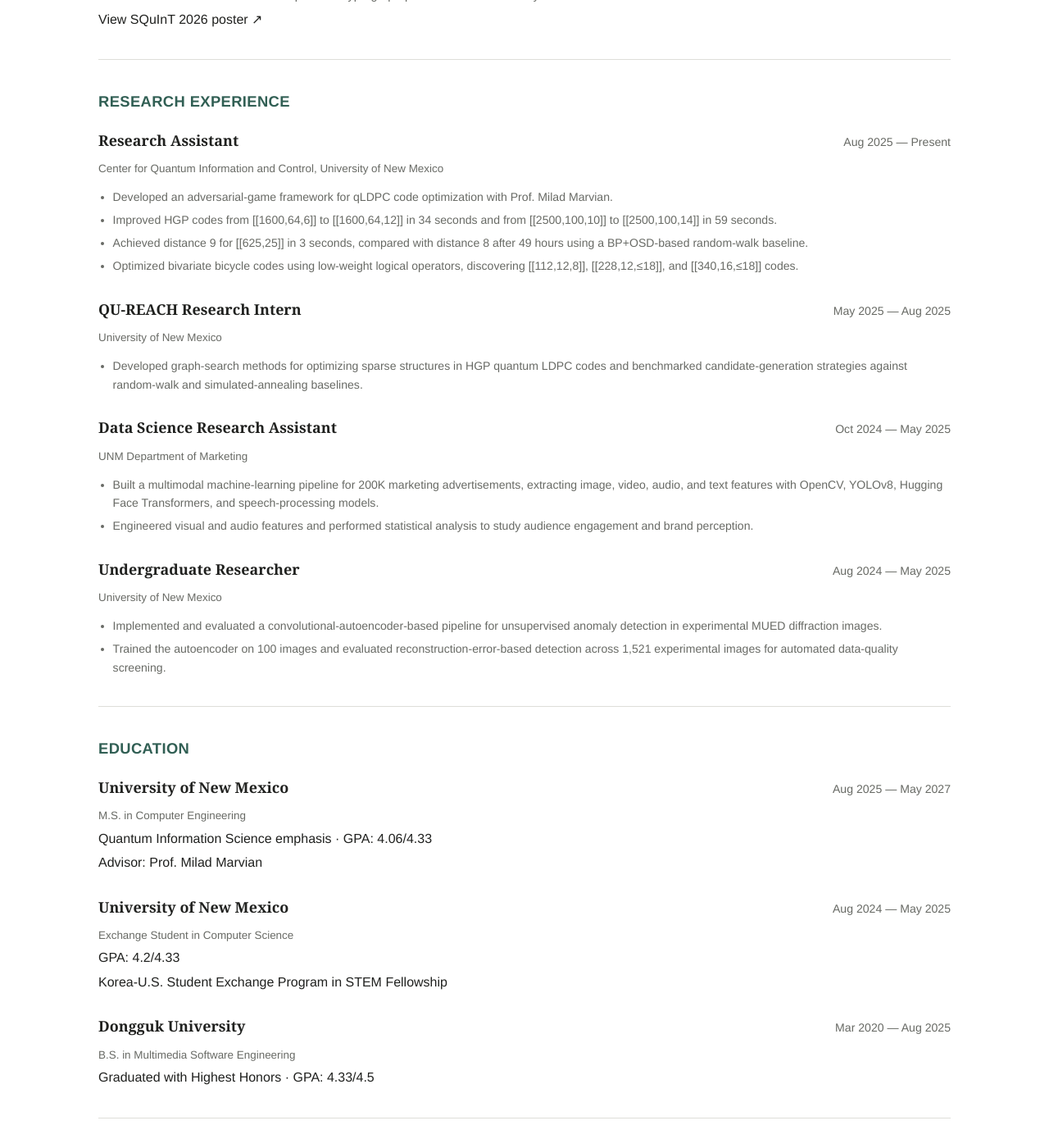
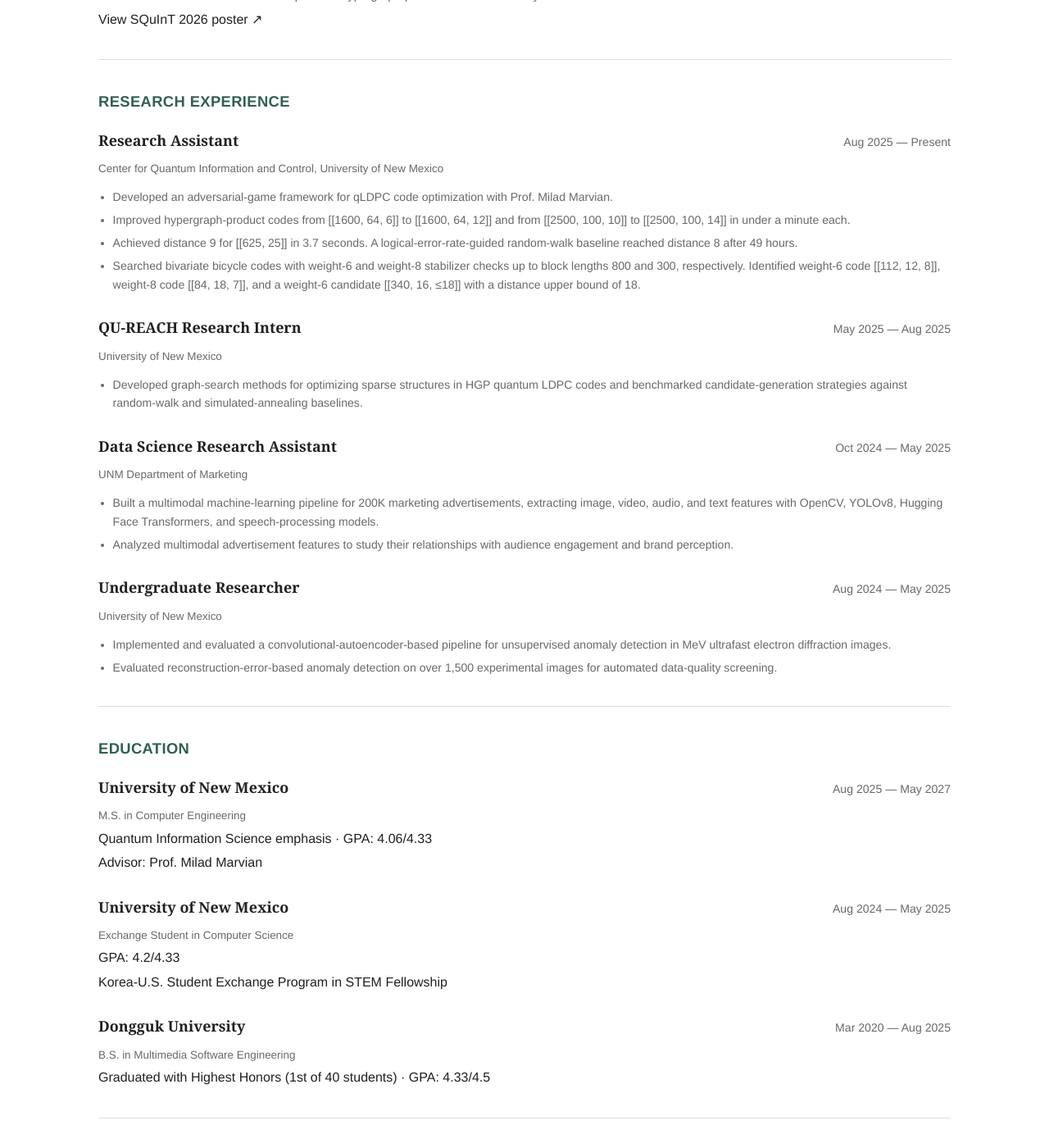
Before and after one commit to manyyeon/manyyeon.github.io, a Jekyll site: the page index.html, which Jekyll copies as it is, in a window 1280 px wide and 1400 px high, scrolled down 554 px. Shown: the whole window at 82% size. Built offline with Jekyll 4.4.1, drawn with Linux system fonts in a browser that asks for light colours; some of the changed text lies outside the part shown.

Commit message:
Align homepage with November 2026 CV

```diff
--- a/index.html
+++ b/index.html
@@ -132,19 +132,21 @@
                   optimization with Prof. Milad Marvian.
                 </li>
                 <li>
-                  Improved HGP codes from [[1600,64,6]] to [[1600,64,12]] in 34
-                  seconds and from [[2500,100,10]] to [[2500,100,14]] in 59
-                  seconds.
+                  Improved hypergraph-product codes from [[1600, 64, 6]] to
+                  [[1600, 64, 12]] and from [[2500, 100, 10]] to
+                  [[2500, 100, 14]] in under a minute each.
                 </li>
                 <li>
-                  Achieved distance 9 for [[625,25]] in 3 seconds, compared with
-                  distance 8 after 49 hours using a BP+OSD-based random-walk
-                  baseline.
+                  Achieved distance 9 for [[625, 25]] in 3.7 seconds. A
+                  logical-error-rate-guided random-walk baseline reached
+                  distance 8 after 49 hours.
                 </li>
                 <li>
-                  Optimized bivariate bicycle codes using low-weight logical
-                  operators, discovering [[112,12,8]], [[228,12,≤18]], and
-                  [[340,16,≤18]] codes.
+                  Searched bivariate bicycle codes with weight-6 and weight-8
+                  stabilizer checks up to block lengths 800 and 300,
+                  respectively. Identified weight-6 code [[112, 12, 8]],
+                  weight-8 code [[84, 18, 7]], and a weight-6 candidate
+                  [[340, 16, ≤18]] with a distance upper bound of 18.
                 </li>
               </ul>
             </div>
@@ -181,8 +183,8 @@
                   and speech-processing models.
                 </li>
                 <li>
-                  Engineered visual and audio features and performed statistical
-                  analysis to study audience engagement and brand perception.
+                  Analyzed multimodal advertisement features to study their
+                  relationships with audience engagement and brand perception.
                 </li>
               </ul>
             </div>
@@ -197,13 +199,12 @@
               <ul>
                 <li>
                   Implemented and evaluated a convolutional-autoencoder-based
-                  pipeline for unsupervised anomaly detection in experimental
-                  MUED diffraction images.
+                  pipeline for unsupervised anomaly detection in MeV ultrafast
+                  electron diffraction images.
                 </li>
                 <li>
-                  Trained the autoencoder on 100 images and evaluated
-                  reconstruction-error-based detection across 1,521 experimental
-                  images for automated data-quality screening.
+                  Evaluated reconstruction-error-based anomaly detection on over
+                  1,500 experimental images for automated data-quality screening.
                 </li>
               </ul>
             </div>
@@ -242,7 +243,7 @@
             </div>
             <div class="entryDetails">
               <p class="place">B.S. in Multimedia Software Engineering</p>
-              <p>Graduated with Highest Honors · GPA: 4.33/4.5</p>
+              <p>Graduated with Highest Honors (1st of 40 students) · GPA: 4.33/4.5</p>
             </div>
           </article>
         </div>
@@ -310,15 +311,15 @@
               <p class="place">SnapIT!</p>
               <ul>
                 <li>
-                  Launched an AI-powered iOS photo booth app on the App Store,
-                  reaching 2K+ downloads and reducing four-cut photo generation
-                  time by 50%. Selected as a Top 10 finalist in the Epson
-                  Innovation Challenge.
+                  Co-founded and launched an AI-powered four-cut photo booth app
+                  with background removal, image generation, and customizable
+                  photo frames. The app reached 2K+ App Store downloads and was
+                  a Top 10 finalist in the Epson Innovation Challenge.
                 </li>
                 <li>
-                  Secured B2B partnerships for four local events and managed
-                  live deployments, stakeholder communication, and user
-                  feedback.
+                  Led full-stack development and Epson printer integration.
+                  Secured B2B partnerships and managed live deployments for
+                  customized photo booths at four events in Albuquerque.
                 </li>
               </ul>
             </div>
@@ -404,6 +405,13 @@
             </div>
             <span>2025</span>
           </article>
+          <article>
+            <div>
+              <h3><a href="https://www.naechinso.com/" target="_blank" rel="noreferrer">Naechinso — Friend-Endorsed Dating App</a></h3>
+              <p>Co-developed a dating app that requires a recommendation from a real-life friend to sign up. Presented it at the 11th Central MakeUs Challenge Demo Day.</p>
+            </div>
+            <span>2022</span>
+          </article>
         </div>
       </section>
       <section class="contentSection">
@@ -428,13 +436,39 @@
           </article>
         </div>
       </section>
+      <section class="contentSection" id="teaching">
+        <h2>Teaching experience</h2>
+        <div class="simpleList">
+          <article>
+            <div>
+              <h3>Algorithm Study Leader</h3>
+              <p>Hack The World, University of New Mexico · Led weekly sessions on algorithms and facilitated peer presentations and problem-solving discussions.</p>
+            </div>
+            <span>2024 — 2025</span>
+          </article>
+          <article>
+            <div>
+              <h3>Teaching Assistant, Java Programming</h3>
+              <p>Dongguk University · Taught Java in person through live coding demonstrations and hands-on exercises.</p>
+            </div>
+            <span>Mar 2022 — Jun 2022</span>
+          </article>
+          <article>
+            <div>
+              <h3>Academic Tutor, Java Programming</h3>
+              <p>Dongguk University · Tutored students in object-oriented programming, data structures, algorithms, and software design.</p>
+            </div>
+            <span>Sep 2021 — Feb 2022</span>
+          </article>
+        </div>
+      </section>
       <section class="contentSection">
         <h2>Leadership &amp; activities</h2>
         <div class="simpleList">
           <article>
             <div>
               <h3>IEEE UNM chapter</h3>
-              <p>Member · Represented IEEE at CES 2026 and CES 2025.</p>
+              <p>Member · Staffed the IEEE booth at CES 2025 and CES 2026.</p>
             </div>
             <span>2024 — Present</span>
           </article>
@@ -458,6 +492,13 @@
               <p>Officer · University of New Mexico</p>
             </div>
             <span>2024 — 2025</span>
+          </article>
+          <article>
+            <div>
+              <h3>Central MakeUs Challenge (CMC)</h3>
+              <p>Web Development Lead · Led web development study groups and organized a 24-hour hackathon and Demo Day for the 12th cohort.</p>
+            </div>
+            <span>Nov 2022 — Mar 2023</span>
           </article>
         </div>
       </section>
```
Also changed, not shown: other parts of index.html (+3 -3 lines).
